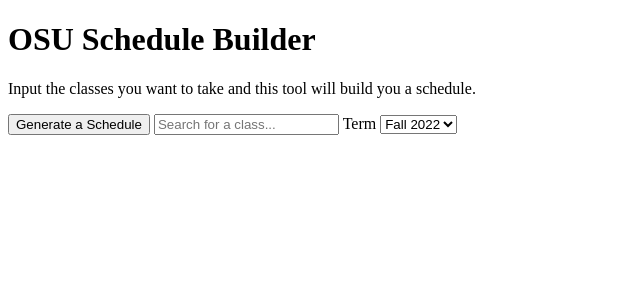
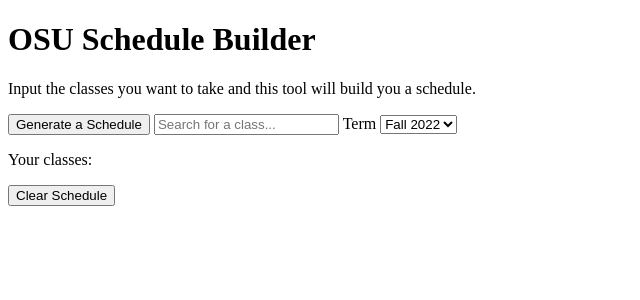
Before and after one commit to strarabi/osu-schedules, a Flask app: page / in a window 1280 px wide. Shown: the part 52-352 px from the top of the page, without its empty margins (0-640 px from the left). Run offline with Flask 2, Linux system fonts and the light colour scheme.

Commit message:
Add some more functionality

```diff
--- a/server.py
+++ b/server.py
@@ -1,16 +1,50 @@
 import csv
-from flask import Flask, render_template
+from flask import Flask, redirect, render_template, request
+import json
 app = Flask(__name__)
 
+csv_dict = {}
+
+with open('fa22_data.csv', mode='r') as inp:
+    reader = csv.reader(inp)
+    csv_dict = {rows[0]:rows[1] for rows in reader}
+
 curr_classes = []
+
+all_times = []
 
 @app.route("/")
 @app.route("/main")
 def index():
+
     return render_template("index.html")
 
 @app.route("/about")
 def about():
     return render_template("about.html")
 
+@app.route('/postmethod', methods=['POST'])
+def get_ajax_data():
+    js_data = request.form['javascript_data']
+    curr_classes.append(js_data)
+    return render_template('index.html')
+
+@app.route("/generate", methods=['POST'])
+def generate_schedule():
+    for course in curr_classes:
+        course.replace(" ", "")
+        times = csv_dict[course]
+        all_times.append(times)
+
+    print(all_times)
+
+    return render_template('index.html')
+
+@app.route("/clear", methods=['POST'])
+def clear_schedule():
+    global all_times, curr_classes
+    all_times = []
+    curr_classes = []
+    return render_template('index.html')
+
 app.run()
--- a/templates/index.html
+++ b/templates/index.html
@@ -3,6 +3,7 @@
 <head>
     <link rel="stylesheet" href="./static/style.css">
     <script src="./static/index.js"></script>
+    <script src="https://ajax.googleapis.com/ajax/libs/jquery/3.6.0/jquery.min.js"></script>
     <meta charset="UTF-8">
     <meta http-equiv="X-UA-Compatible" content="IE=edge">
     <meta name="viewport" content="width=device-width, initial-scale=1.0">
@@ -18,7 +19,7 @@
     </div>
     <h1>OSU Schedule Builder</h1>
     <p>Input the classes you want to take and this tool will build you a schedule.</p>
-    <button type="button" class="generate-button">Generate a Schedule</button>
+    <button type="button" id="generate-button">Generate a Schedule</button>
 
     <input name="search" list="courses" placeholder="Search for a class..."/>
     <datalist id="courses"></datalist>
@@ -28,5 +29,8 @@
         <option value="fa22">Fall 2022</option>
     </select>
 
+    <p id="classes-info">Your classes:</p>
+    <button type="button" id="clear-button">Clear Schedule</button>
+
 </body>
 </html>
```
Also changed, not shown: static/index.js.
